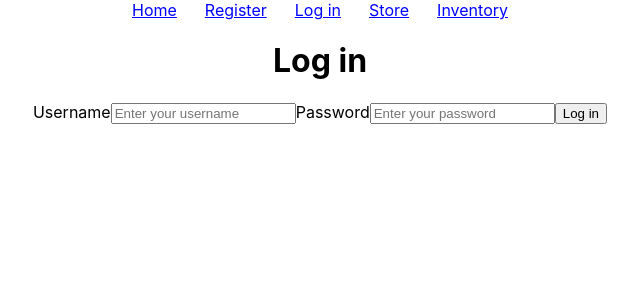
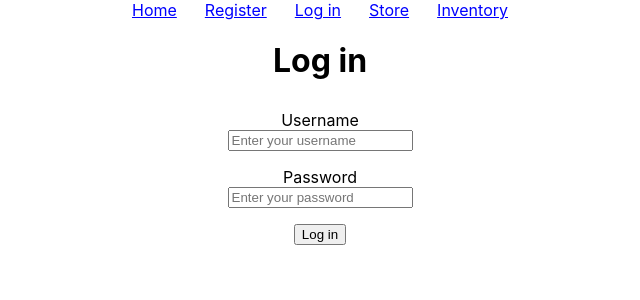
Before and after one commit to pneumatick/GenericStoreReact, a React (Create React App) app: page /login in a window 1280 px wide. Shown: the top 300 px of the page, without its empty margins (320-960 px from the left). Built offline with nearby package versions, Linux system fonts and the light colour scheme.

Commit message:
Basic styling of Login page

```diff
--- a/src/App.css
+++ b/src/App.css
@@ -33,7 +33,7 @@
   color: red;
 }
 
-.Registration-form {
+.Registration-form, .Login-form {
   display: flex;
   flex-direction: column;
   align-items: center;
--- a/src/pages/Login.js
+++ b/src/pages/Login.js
@@ -53,7 +53,8 @@ export default class Login extends React.Component {
         return (
             <div>
                 <h1>Log in</h1>
-                <div className="login-form">
+                <div className="Login-form">
+                    <div className='Form-field'>
                         <label>Username</label>
                         <input
                             id="username"
@@ -61,6 +62,8 @@ export default class Login extends React.Component {
                             placeholder="Enter your username"
                             onChange={this.handleChange}
                         />
+                    </div>
+                    <div className='Form-field'>
                         <label>Password</label>
                         <input
                             id="password"
@@ -68,7 +71,13 @@ export default class Login extends React.Component {
                             placeholder="Enter your password"
                             onChange={this.handleChange}
                         />
-                    <button onClick={this.logIn}>Log in</button>
+                    </div>
+                    <button
+                        className='Form-button'
+                        onClick={this.logIn}
+                    >
+                        Log in
+                    </button>
                 </div>
             </div>
         );
```
Also changed, not shown: 1 other file (tests, documents, lock files or other folders). Lines whose indentation alone changed are shown as unchanged.
